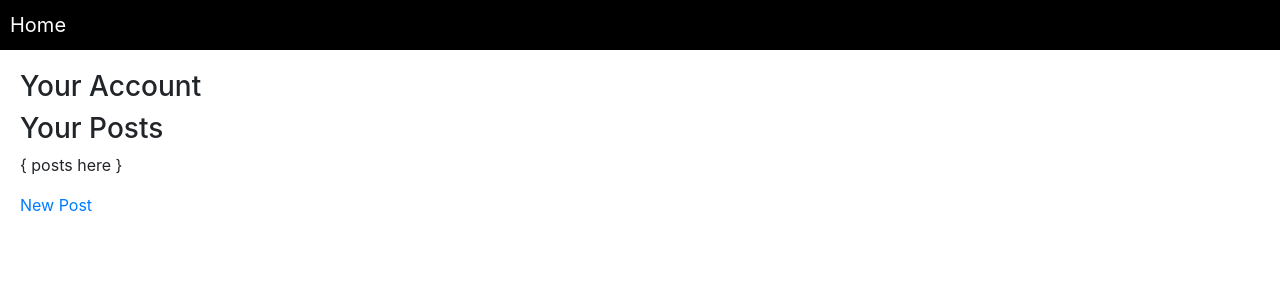
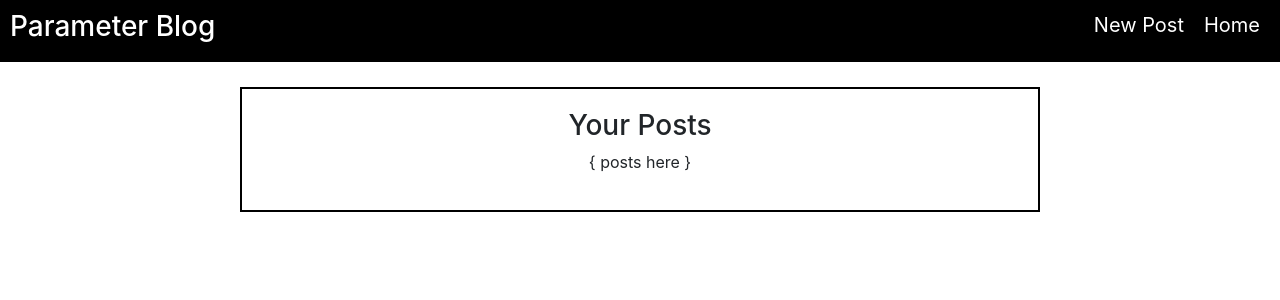
Before and after one commit to maxmarzolf/random-choice, a Flask app: page / in a window 1280 px wide. Shown: the top 300 px of the page. Run offline with Flask 2, Linux system fonts and the light colour scheme; some libraries are stand-ins or nearby versions.

Commit message:
fresh express

```diff
--- a/app/creator/templates/_template.html
+++ b/app/creator/templates/_template.html
@@ -12,7 +12,9 @@
 </head>
 <body>
 <nav>
+    <h3>Parameter Blog</h3>
     <a href="/">Home</a>
+    <a href="posts/creator_new_post.html">New Post</a>
 </nav>
 <div class="main_content">
     {% block main_content %}{% endblock %}
--- a/app/creator/templates/creator_home.html
+++ b/app/creator/templates/creator_home.html
@@ -1,8 +1,6 @@
 {% extends "_template.html" %}
 <h1>Welcome to Your Command Centre</h1>
 {% block main_content %}
-<h3>Your Account</h3>
 <h3>Your Posts</h3>
 <p>{ posts here }</p>
-<a href="posts/creator_new_post.html">New Post</a>
 {% endblock %}
--- a/app/static/style.css
+++ b/app/static/style.css
@@ -4,6 +4,11 @@
 
 .main_content{
     padding: 20px;
+    margin: auto;
+    margin-top: 25px;
+    text-align: center;
+    border: 2px solid black;
+    width: 800px;
 }
 
 nav {
@@ -12,7 +17,14 @@ nav {
     font-size: 20px;
     color: white;
 }
+h3 {
+    display: inline-block;
+}
 
 nav > a {
     color: white;
+    float: right;
+    display: inline;
+    padding-left:10px;
+    padding-right:10px;
 }
```
